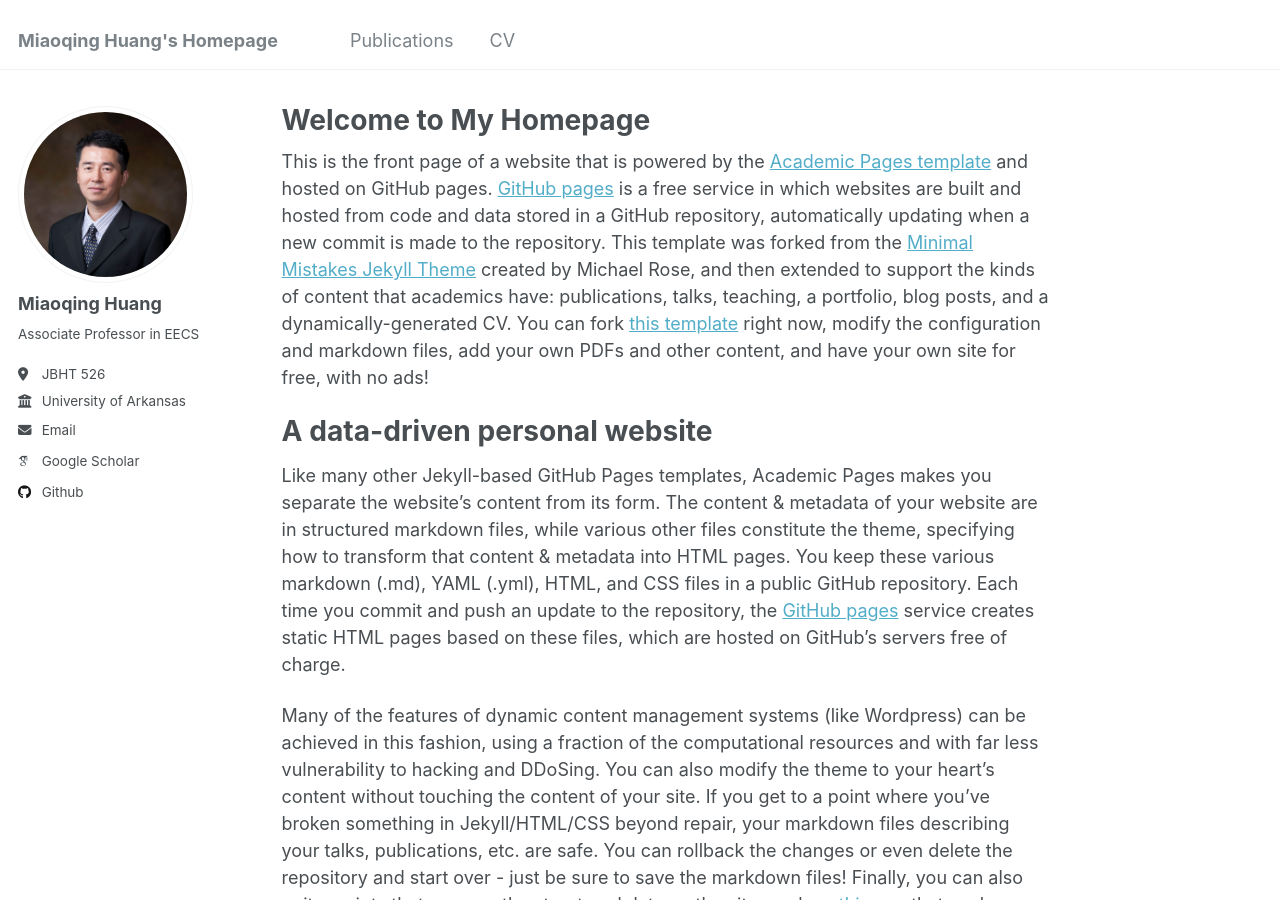
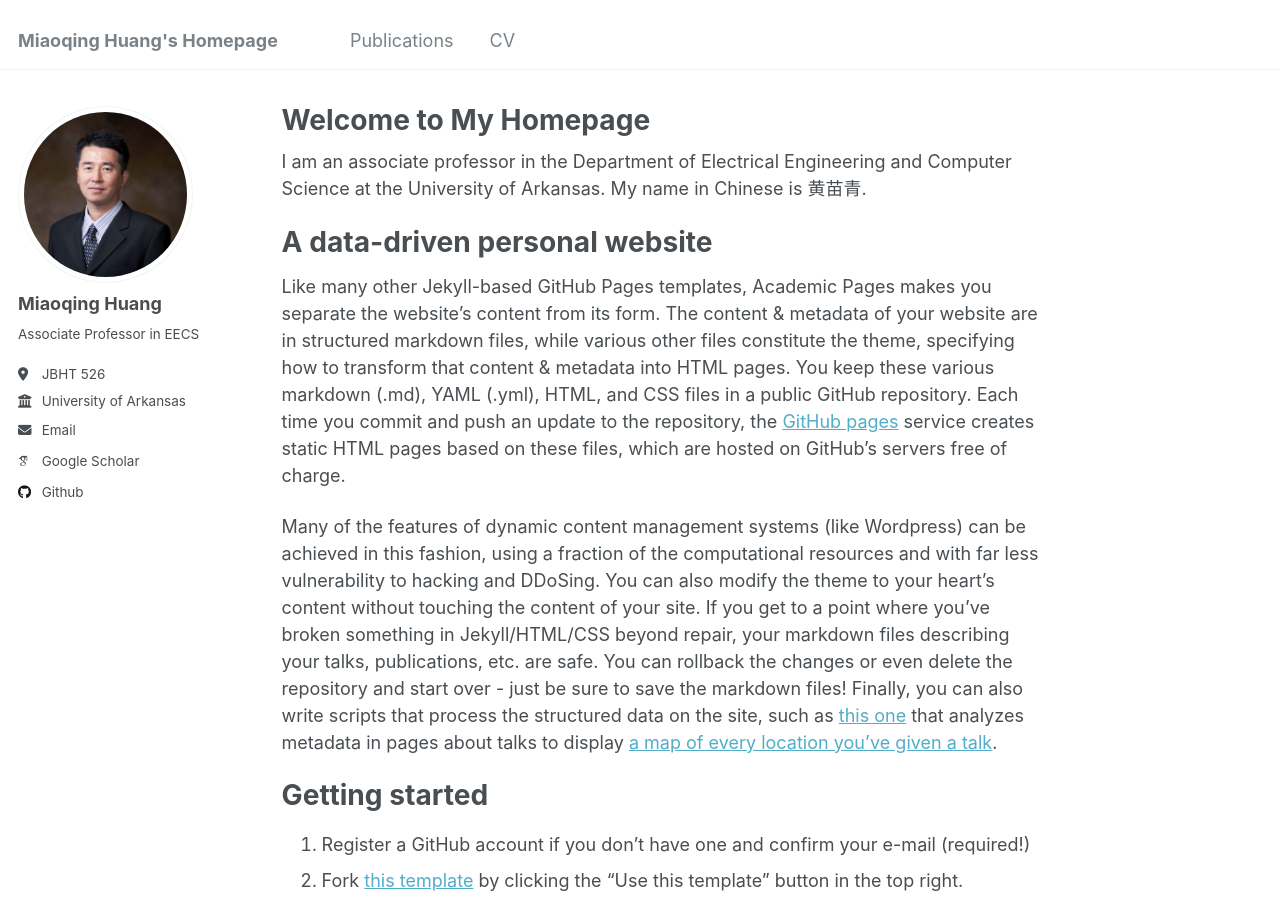
Before and after one commit to miaoqinghuang/miaoqinghuang.github.io, a Jekyll site: the page built from _pages/about.md, in a window 1280 px wide and 900 px high. Built offline with Jekyll 4.4.1, drawn with Linux system fonts in a browser that asks for light colours; some web fonts are replaced.

Commit message:
Update about.md

```diff
--- a/_pages/about.md
+++ b/_pages/about.md
@@ -7,7 +7,7 @@ redirect_from:
   - /about.html
 ---
 
-This is the front page of a website that is powered by the [Academic Pages template](https://github.com/academicpages/academicpages.github.io) and hosted on GitHub pages. [GitHub pages](https://pages.github.com) is a free service in which websites are built and hosted from code and data stored in a GitHub repository, automatically updating when a new commit is made to the repository. This template was forked from the [Minimal Mistakes Jekyll Theme](https://mmistakes.github.io/minimal-mistakes/) created by Michael Rose, and then extended to support the kinds of content that academics have: publications, talks, teaching, a portfolio, blog posts, and a dynamically-generated CV. You can fork [this template](https://github.com/academicpages/academicpages.github.io) right now, modify the configuration and markdown files, add your own PDFs and other content, and have your own site for free, with no ads!
+I am an associate professor in the Department of Electrical Engineering and Computer Science at the University of Arkansas. My name in Chinese is 黄苗青.
 
 A data-driven personal website
 ======
```
